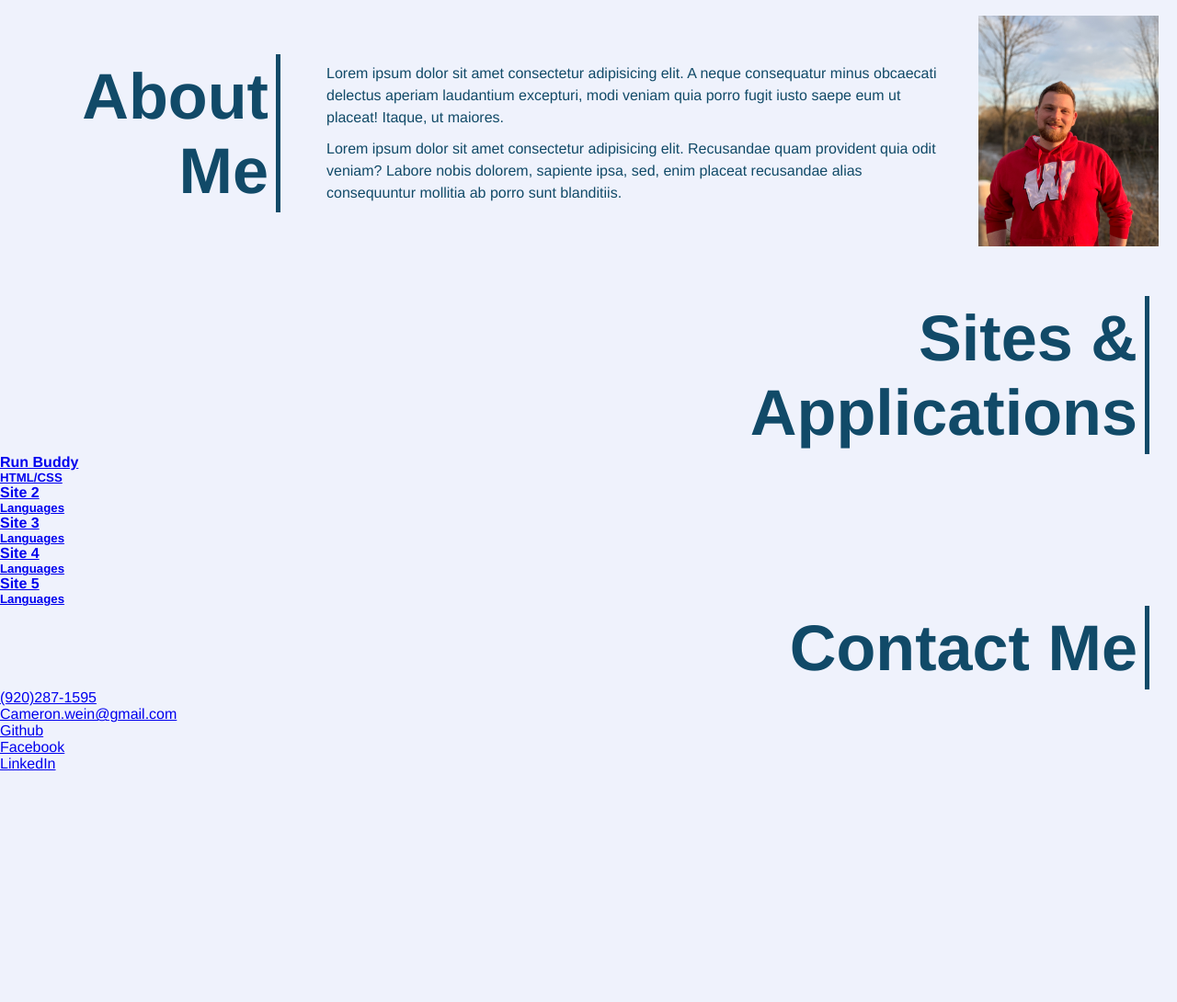
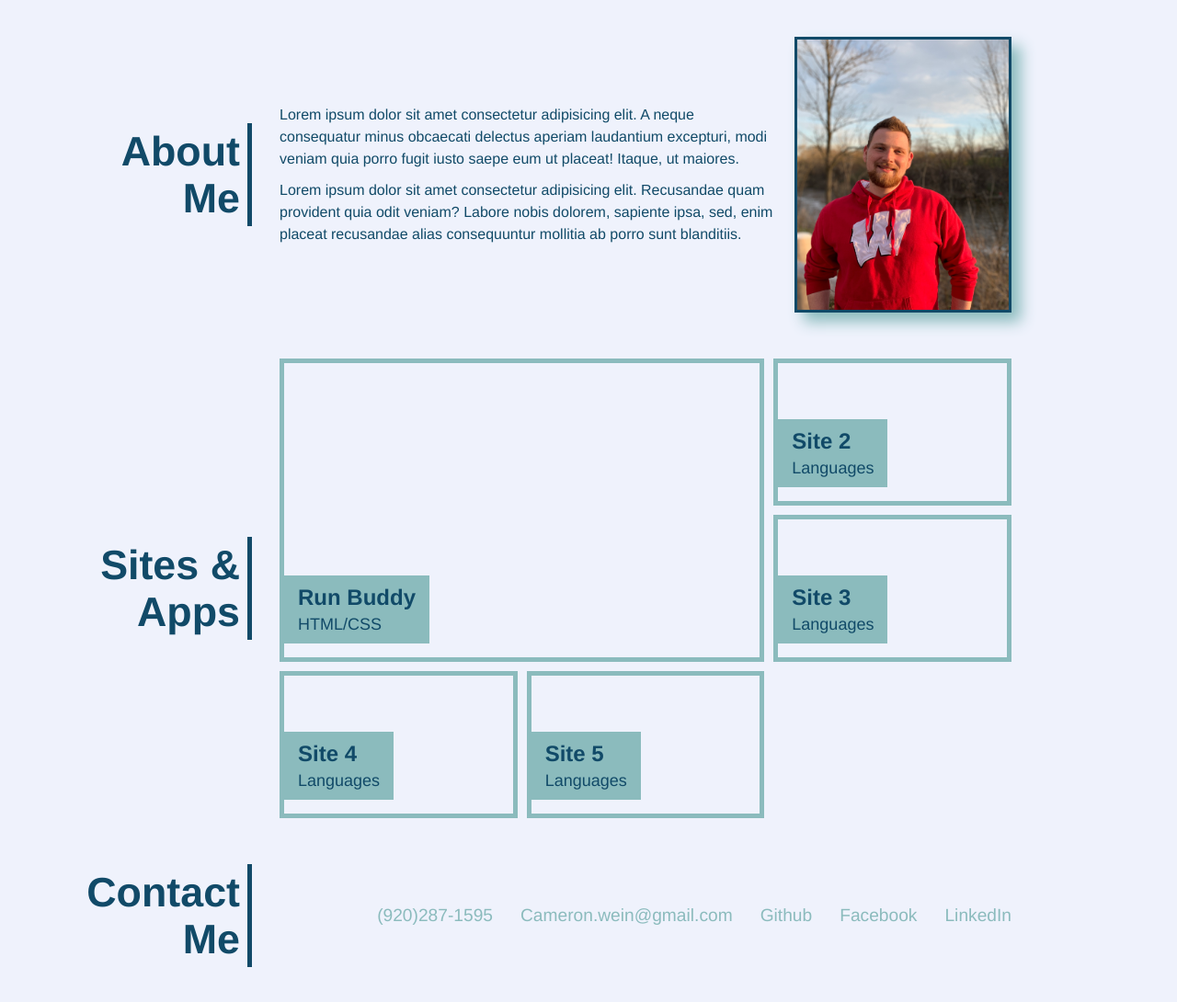
Before and after one commit to cameronwein/portfolio, a plain HTML site: page index.html in a window 1280 px wide. Shown: the part 780-1870 px from the top of the page at 92% size. Before the commit the page ends 1620 px from the top, so only its background shows below. Drawn offline with Linux system fonts and the light colour scheme.

Commit message:
positioning css items

```diff
--- a/assets/css/style.css
+++ b/assets/css/style.css
@@ -15,14 +15,16 @@ body {
     font-family: helvetica, Arial, sans-serif;
     background: var(--background-color);
 }
-
+.flex-row {
+    display: flex;
+    justify-content: flex-end;
+}
 /* Header */
 header {
     background: var(--tertiary-color);
     display: flex;
     justify-content: space-between;
     align-items: center;
-    flex-wrap: wrap;
     padding: 20px 0;
 }
 header h1 {
@@ -38,13 +40,15 @@ header h1 a {
     text-decoration: none;
     color: var(--tertiary-color);
 }
+
 header nav ul {
     display: flex;
     justify-content: space-between;
     align-items: center;
-    flex-wrap: wrap;
     margin: 0 20px 0 0;
     list-style: none;
+    text-align: center;
+
 }
 header nav ul li {
     padding: 2px 15px;
@@ -69,50 +73,115 @@ header nav ul li a {
     background-position: 50% 30%;
     margin-bottom: 50px;
 }
-.about-me {
-    display: flex;
-    justify-content: space-between;
-    align-items: center;
-    flex-wrap: wrap;
-    margin: 0 auto 50px auto;
+
+.section {
+    padding: 0 90px 50px 90px;
 }
 .section-title {
-    font-size: 60px;
+    font-size: 3.5vw;
     color: var(--primary-color);
-    padding: 5px 8px;
+    padding: 5px 8px 5px 0;
     border-right: 5px solid var(--primary-color);
     text-align: right;
-    flex: 1 20%;
+    flex: 1;
     margin-right: 30px;
-
+}
+.section-content {
+    display: flex;
+    flex: 1 65%;
+    align-items: center;
 }
 .about-me {
     display: flex;
     justify-content: space-between;
     align-items: center;
     flex-wrap: wrap;
-    margin: 0 auto 50px auto;
 }
-.about-me-info {
+.about-me-img {
+    display: flex;
+    height: 300px;
+    align-items: center;
+}
+.about-me-img img {
+    max-width: 100%;
+    height: 300px;
+    margin: 0 90px 0 20px;
+    box-shadow: 10px 10px 15px var(--secondary-color);
+    border: 3px solid var(--primary-color);
+}
+.about-me-text {
+    flex: 2.5;
+    line-height: 1.5;
+    padding: 20px 0;
+}
+.about-me-text p {
+    padding: 5px 0;
+}
+.sites {
     display: flex;
     justify-content: space-between;
     align-items: center;
     flex-wrap: wrap;
-    flex: 1 70%;
 }
-.about-me-img {
-    flex: 0 25%;
+.sites-grid-wrapper {
+    height: 500px;
+    align-items: stretch;
+    padding-right: 90px;
 }
-.about-me-img img {
-    max-width: 100%;
-    padding: 0 20px;
+.sites-grid-container {
+    width: 100%;
+    display: grid;
+    grid-template-columns: repeat(3, 1fr);
+    grid-template-rows: repeat(3, 1fr);
+    grid-gap: 10px;
+    align-items: stretch;
 }
-.about-me-text {
-    flex: 1;
-    width: 80%;
-    line-height: 1.5;
-    padding: 20px;
+.sites-grid-item {
+    display: flex;
+    align-items: flex-end;
+    border: 5px solid var(--secondary-color);
+    text-decoration: none;
 }
-.about-me-text p {
-    padding: 5px 0;
+.main-site {
+    grid-column: 1 / span 2;
+    grid-row: 1 /span 2;
 }
+.site-link {
+    padding: 10px 15px;
+    margin-bottom: 15px;
+    background-color: var(--secondary-color);
+    color: var(--primary-color);
+}
+.site-link h4 {
+padding-bottom: 5px;
+font-size: 24px;
+}
+.site-link h5 {
+    font-size: 18px;
+    font-weight: lighter;
+}
+.footer {
+    display: flex;
+    align-items: center;
+    flex-wrap: wrap;
+    justify-content: space-between;
+}
+.footer-links {
+    list-style: none;
+    padding-right: 90px;
+    display: flex;
+    align-items: center;
+    flex-wrap: wrap;
+    justify-content: center;
+}
+.contact {
+    text-decoration: none;
+    padding-left: 30px;
+    color: var(--secondary-color);
+    font-size: 1.5vw;
+}
+.footer-wrapper {
+    display: flex;
+    justify-content: flex-end;
+    align-items: center;
+}
--- a/index.html
+++ b/index.html
@@ -10,7 +10,7 @@
     <!--navigation-->
     <header>
         <h1>
-            <a href="/">Cameron Wein Portfolio</a>
+            <a href="/">Cameron Wein's Portfolio</a>
         </h1>
         <nav>
             <ul>
@@ -38,11 +38,9 @@
     </section>
 
     <!--"about me" section-->
-    <article id="about-me" class="about-me">
-        <div class="section-title">
-            <h3>About </br> Me </h3>
-        </div>
-        <div class="about-me-info">
+    <article id="about-me" class="section about-me">
+        <h3 class="section-title">About </br> Me </h3>
+        <div class="section-content">
             <div class="about-me-text">
                 <p>Lorem ipsum dolor sit amet consectetur adipisicing elit. A neque consequatur minus obcaecati delectus aperiam laudantium excepturi, modi veniam quia porro fugit iusto saepe eum ut placeat! Itaque, ut maiores.</p>
                 <p>Lorem ipsum dolor sit amet consectetur adipisicing elit. Recusandae quam provident quia odit veniam? Labore nobis dolorem, sapiente ipsa, sed, enim placeat recusandae alias consequuntur mollitia ab porro sunt blanditiis.</p>
@@ -54,13 +52,11 @@
     </article>
 
     <!--"sites and applications" section-->
-    <section id="sites-and-applications" class="sites">
-        <div class="section-title">
-            <h3>Sites &amp; </br> Applications</h3>
-        </div>
-        <div class="sites-grid-wrapper">
+    <section id="sites-and-applications" class="section sites">
+        <h3 class="section-title">Sites &amp; </br> Apps</h3>
+        <div class="section-content sites-grid-wrapper">
             <div class="sites-grid-container">
-                <a class="sites-grid-item" href="#">
+                <a class="sites-grid-item main-site" href="#">
                     <div class="site-link">
                         <div class="site-text">
                             <h4>Run Buddy</h4>
@@ -105,12 +101,10 @@
     </section>
 
     <!--footer-->
-    <footer class="footer" id="contact-me">
-        <div class="section-title">
-            <h3>Contact Me</h3>
-        </div>
-        <div class="contacts">
-            <ul>
+    <footer class="section footer" id="contact-me">
+        <h3 class="section-title">Contact <br/> Me</h3>
+        <div class="section-content footer-wrapper">
+            <ul class="footer-links">
                 <li>
                     <a class="contact" href="#">(920)287-1595</a>
                 </li>
```
